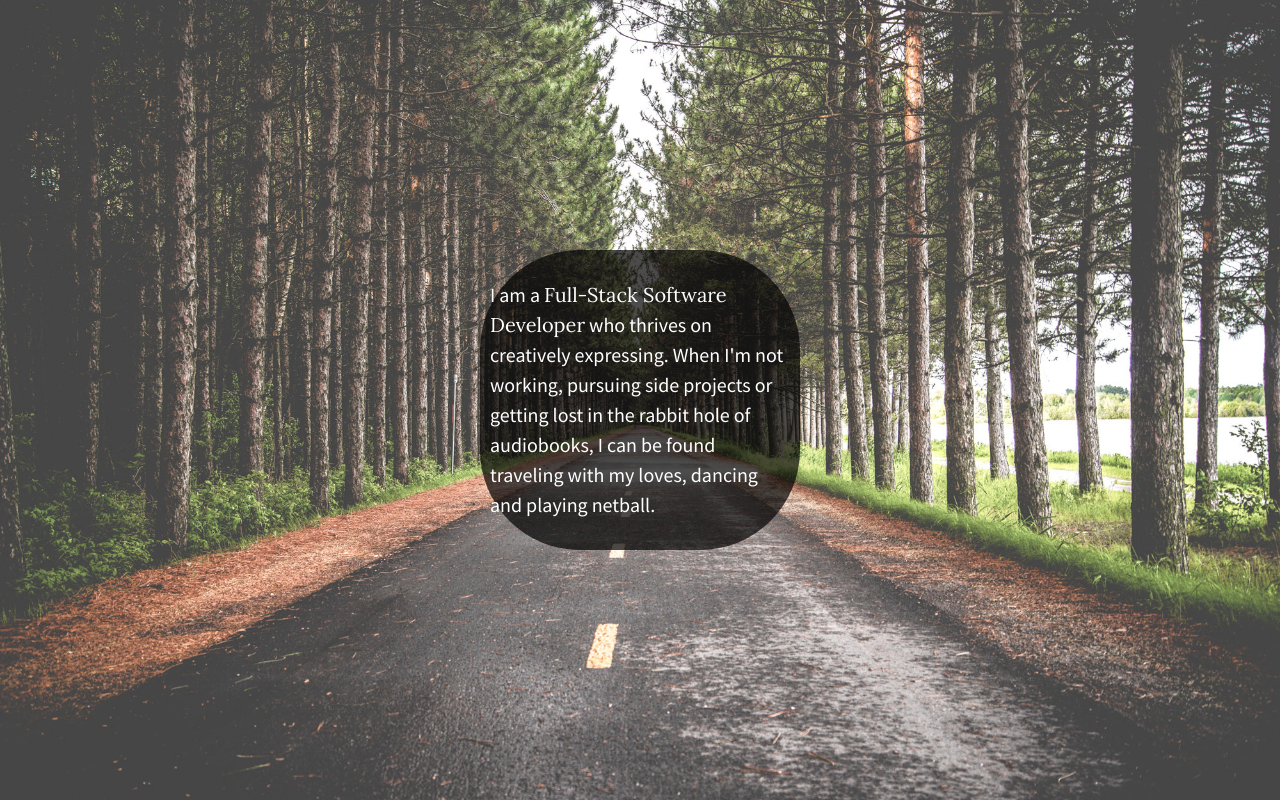
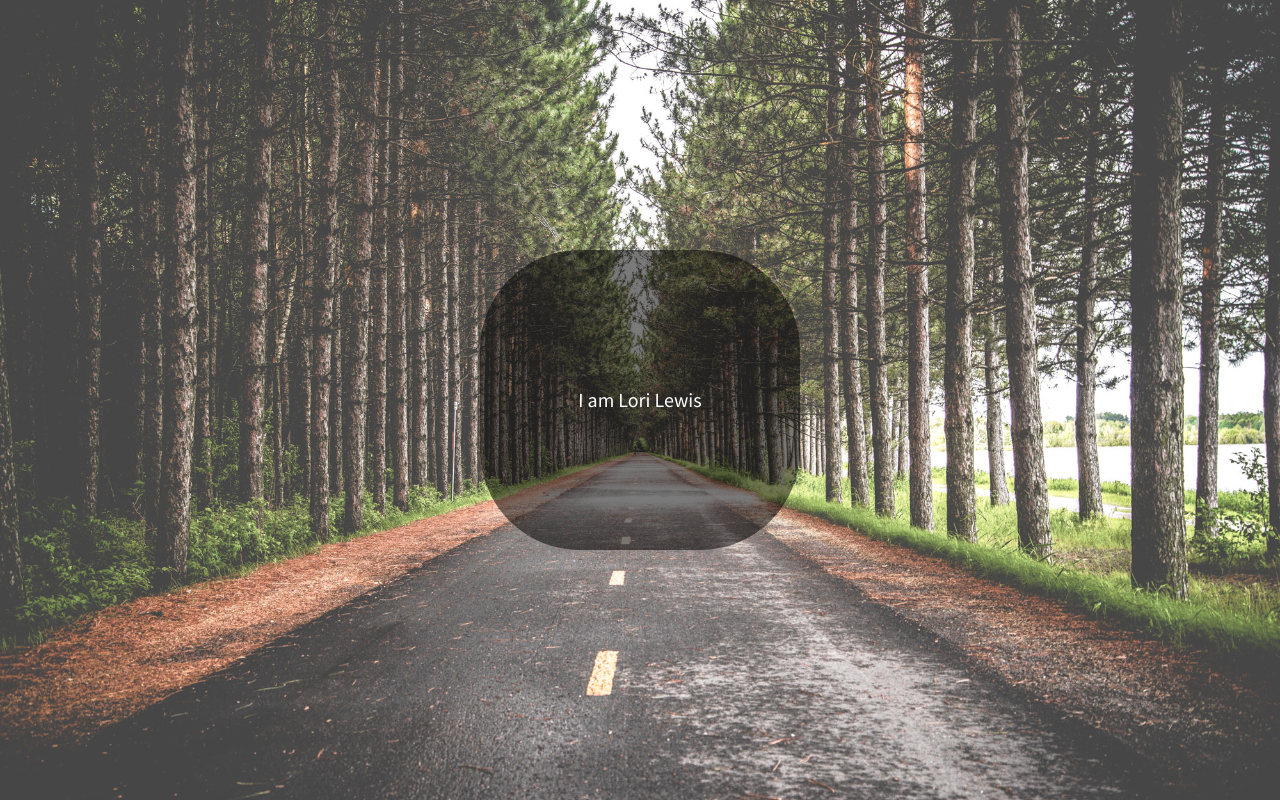
Before and after one commit to loricallum/skillcrush206, a plain HTML site: page 6.02-206-center-flexbox-starter/index.html in a window 1280 px wide. Shown: the top 800 px of the page. Drawn offline with nearby package versions, Linux system fonts and the light colour scheme; a script that the page names is missing.

Commit message:
Add files via upload

```diff
--- a/6.02-206-center-flexbox-starter/index.html
+++ b/6.02-206-center-flexbox-starter/index.html
@@ -4,7 +4,7 @@
     <head>
         <meta charset="utf-8">
         <meta http-equiv="x-ua-compatible" content="ie=edge">
-        <title></title>
+
         <meta name="description" content="">
         <meta name="viewport" content="width=device-width, initial-scale=1">
 
@@ -16,16 +16,21 @@
         <script src="js/vendor/modernizr-2.8.3.min.js"></script>
         <link href="https://fonts.googleapis.com/css?family=Lora|Source+Sans+Pro:400,700" rel="stylesheet">
     </head>
+
     <body>
         <!--[if lt IE 8]>
             <p class="browserupgrade">You are using an <strong>outdated</strong> browser. Please <a href="http://browsehappy.com/">upgrade your browser</a> to improve your experience.</p>
         <![endif]-->
 
         <!-- Add your site or application content here -->
+        <section class="topwrapper">
+            <div id="topcontent">
+                <p>I am <span> Lori Lewis</div>
+        </section>
 
         <section class="wrapper">
             <div id="content">
-                <p>I am a <span>Full-Stack Software Developer</span> who thrives on creatively expressing. When I'm not working, pursuing side projects or getting lost in the rabbit hole of audiobooks, I can be found traveling with my loves, dancing and playing netball.</p>
+                <p>A <span>Full-Stack Software Developer</span> who thrives on creatively expressing. When I'm not working, pursuing side projects or getting lost in the rabbit hole of audiobooks, I can be found traveling with my loves, dancing and playing netball.</p>
             </div>
         </section>
 
```
